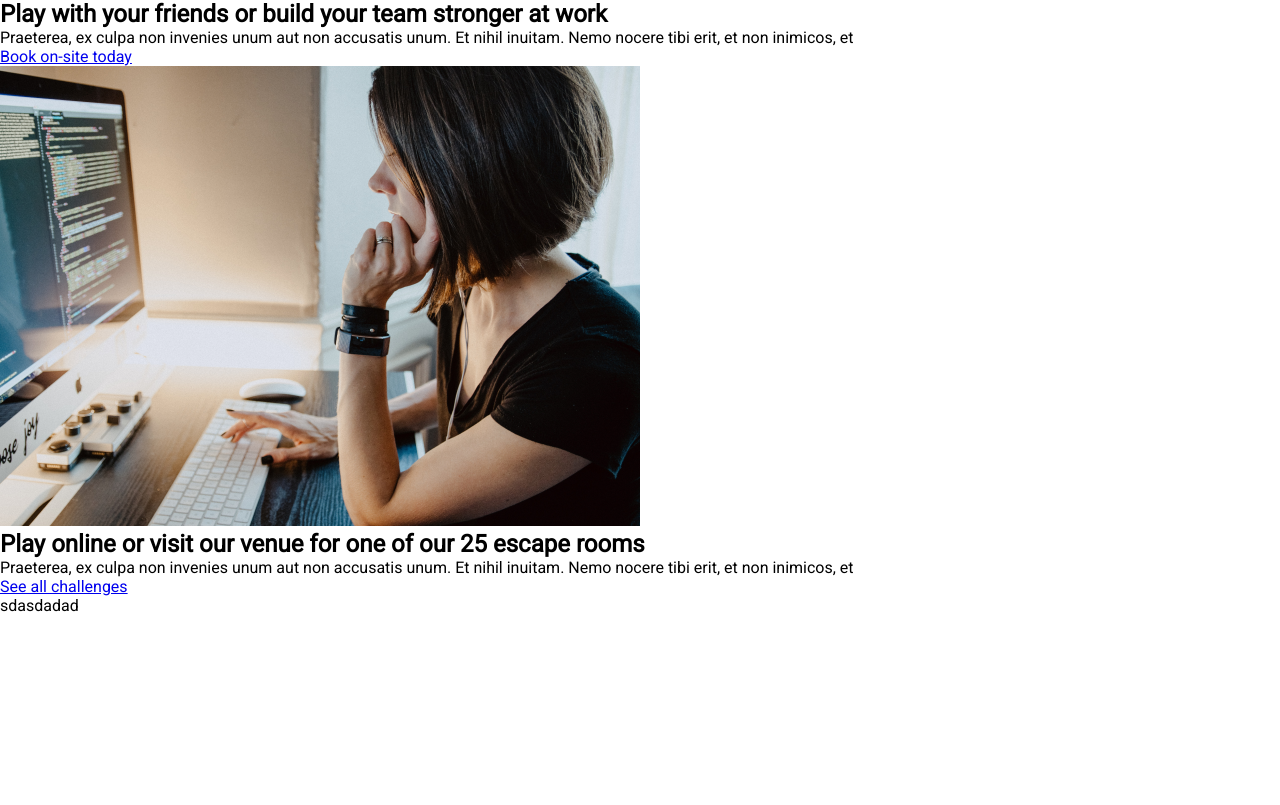
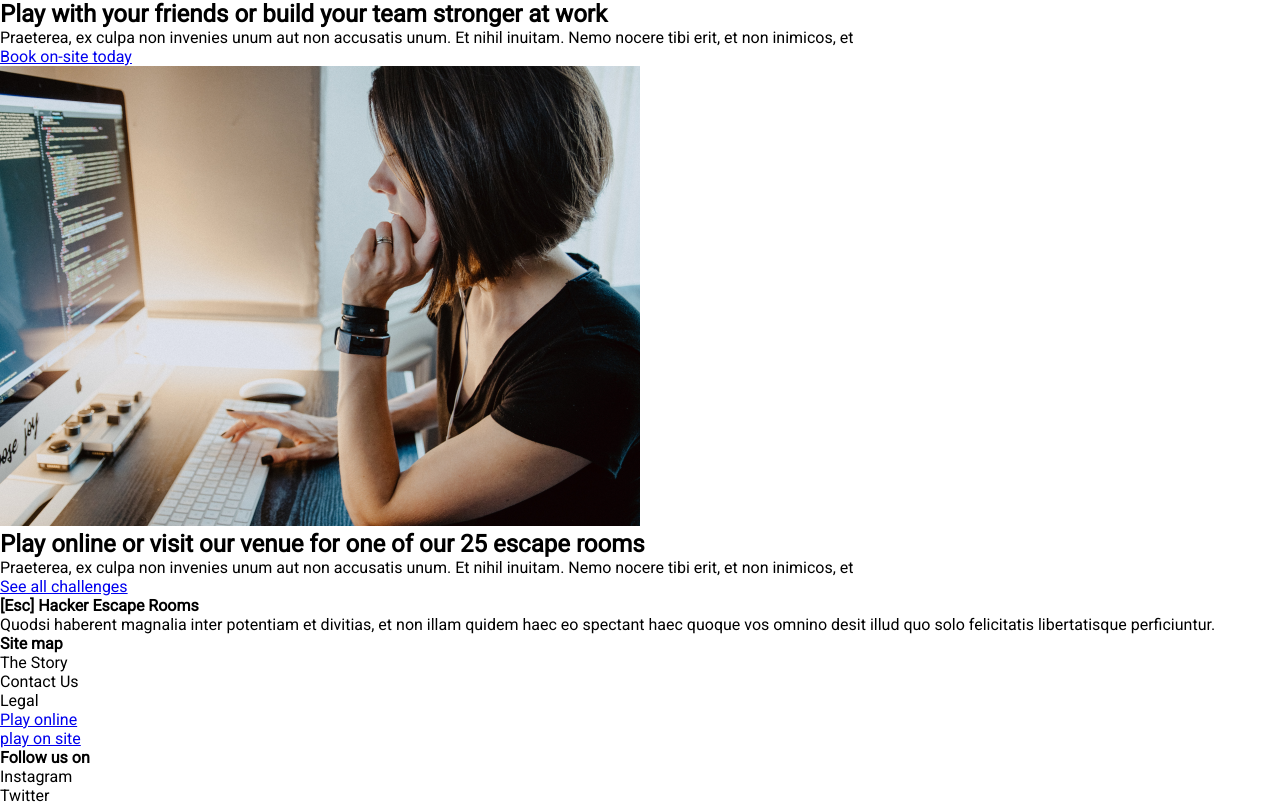
Before and after one commit to Roger-Hagerbaum/Html_Css_Esc_room, a website: page index.html in a window 1280 px wide. Shown: the part 2575-3380 px from the top of the page. Before the commit the page ends 3190 px from the top, so only its background shows below. Drawn offline with Linux system fonts and the light colour scheme.

Commit message:
Basic footer setup

```diff
--- a/index.html
+++ b/index.html
@@ -129,25 +129,29 @@
   </section>
 
 </body>
-<footer>
+<footer class="footer">
   <section class="abote">
-    <p>sdasdadad</p>
+    <h4>[Esc] Hacker Escape Rooms</h4>
+    <p>Quodsi haberent magnalia inter potentiam et divitias, et non illam quidem haec eo spectant haec quoque vos omnino desit illud quo solo felicitatis libertatisque perficiuntur.</p>
   </section>
   <section class="site-map">
+    <h4>Site map</h4>
     <ul>
-      <li> <a href="#"></a></li>
-      <li> <a href="#"></a></li>
-      <li> <a href="#"></a></li>
-      <li></li>
-      <li> <a href="#"></a></li>
-      <li> <a href="#"></a></li>
+      <li> <a href="#"></a>The Story</li>
+      <li> <a href="#"></a>Contact Us</li>
+      <li> <a href="#"></a>Legal</li>
     </ul>
+    <ul>
+      <li> <a href="#">Play online</a></li>
+      <li> <a href="#">play on site</a></li>
+   </ul>
   </section>
   <section class="follow-us">
+    <h4>Follow us on</h4>
     <ul>
-      <li> <a href="#"></a></li>
-      <li> <a href="#"></a></li>
-      <li> <a href="#"></a></li>
+      <li> <a href="#"><Facebook/a></li>
+      <li> <a href="#"></a>Instagram</li>
+      <li> <a href="#"></a>Twitter</li>
     </ul>
   </section>
 
--- /dev/null
+++ b/sass/_footer.scss
@@ -0,0 +1,3 @@
+.footer{
+    background-color: $white;
+}
--- a/sass/main.scss
+++ b/sass/main.scss
@@ -17,3 +17,4 @@ li {
 @import 'popularChallengers';
 @import 'companyStory';
 @import 'challenges';
+@import 'footer'
```
